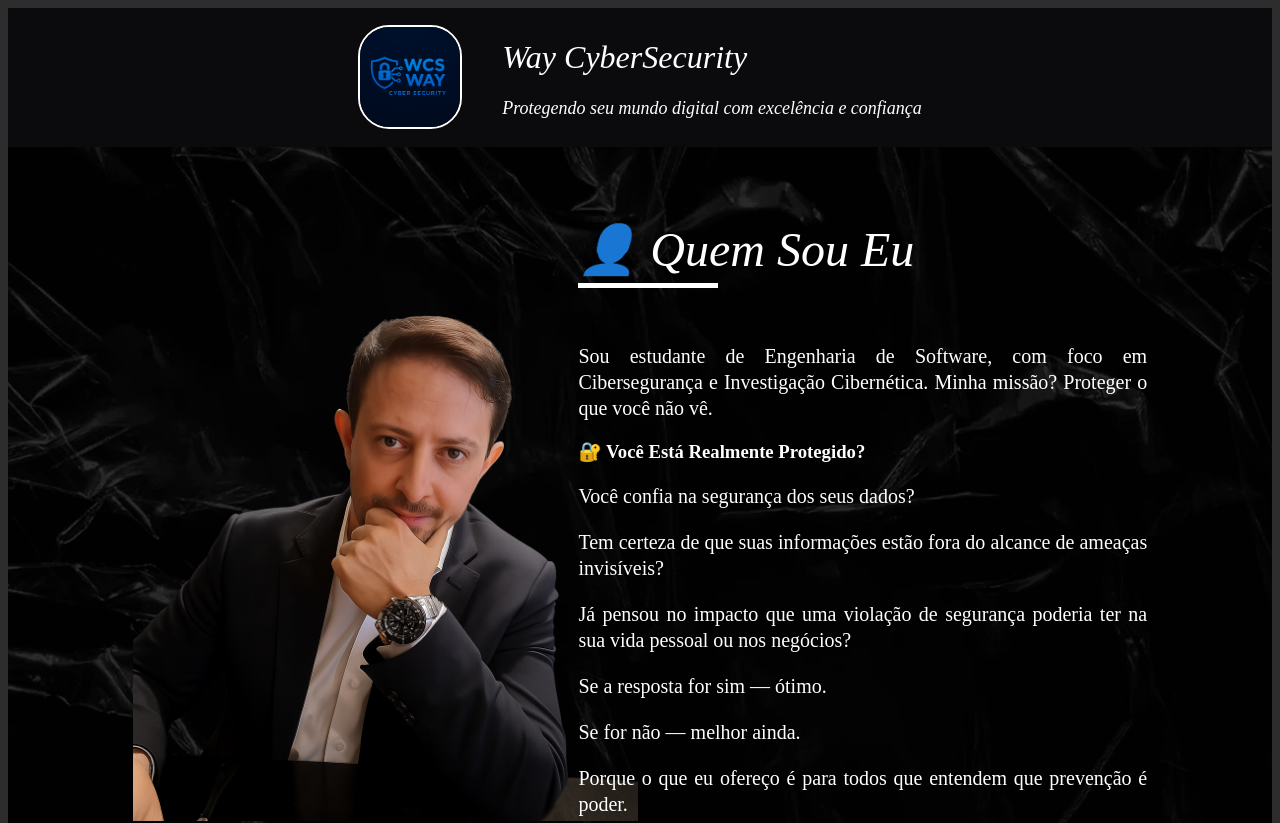
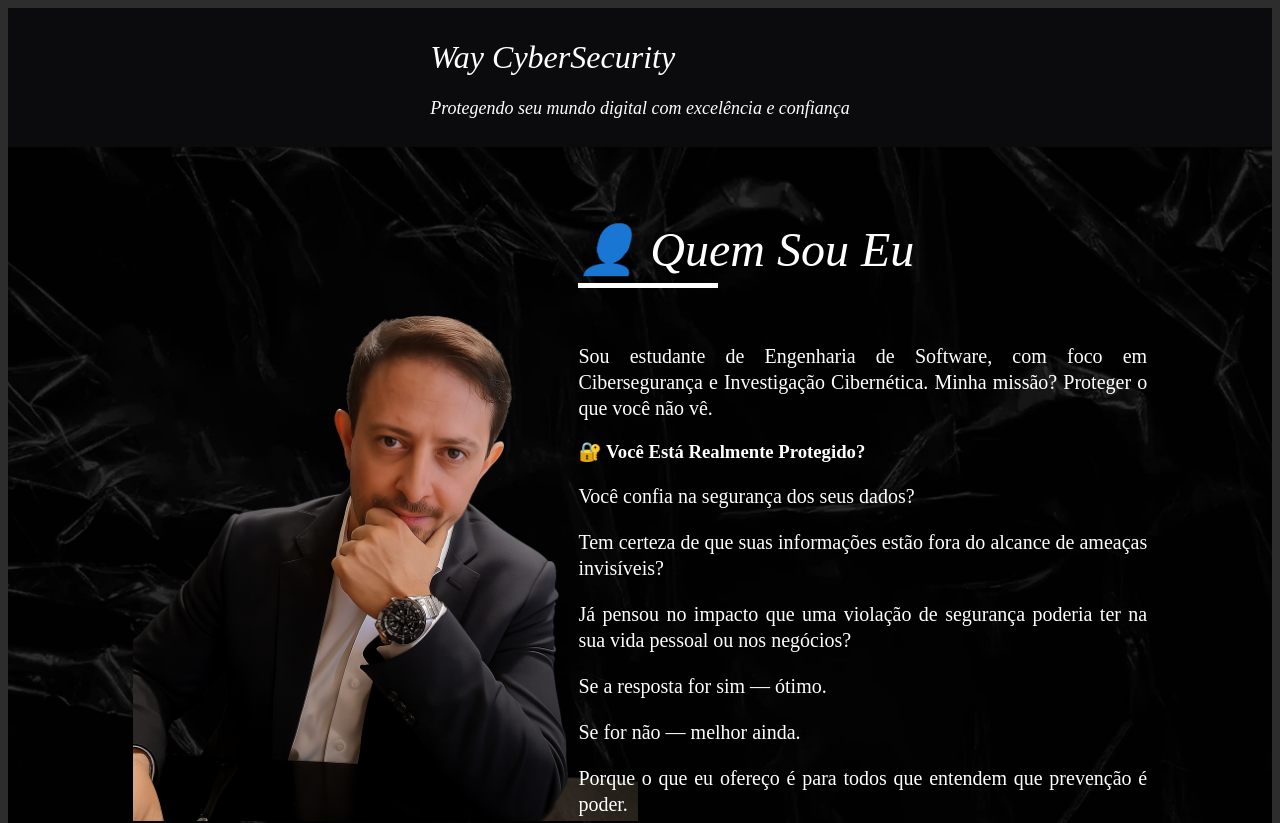
Before and after one commit to Bonnycius/WCS-WayCyberSecurity, a plain HTML site: page index.html in a window 1280 px wide. Shown: the top 823 px of the page. Drawn offline with Linux system fonts and the light colour scheme.

Commit message:
Update index.html

```diff
--- a/index.html
+++ b/index.html
@@ -14,7 +14,7 @@
 </head>
 <body>
     <header>
-        <img class="logo" src="logoWCS1.png" alt="Logo Way CyberSecurity">
+
         <div class="texto-header">
             <h1>Way CyberSecurity</h1>
             <p>Protegendo seu mundo digital com excelência e confiança</p>
```
